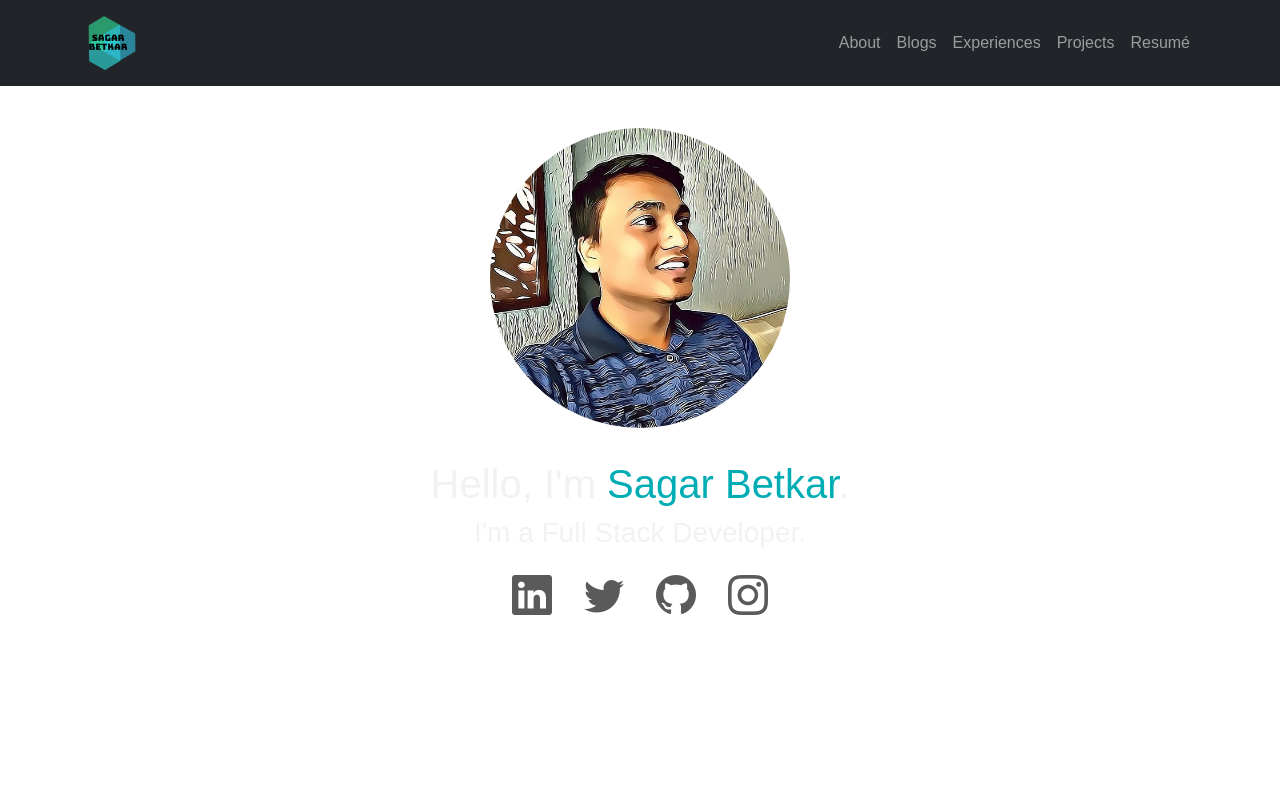
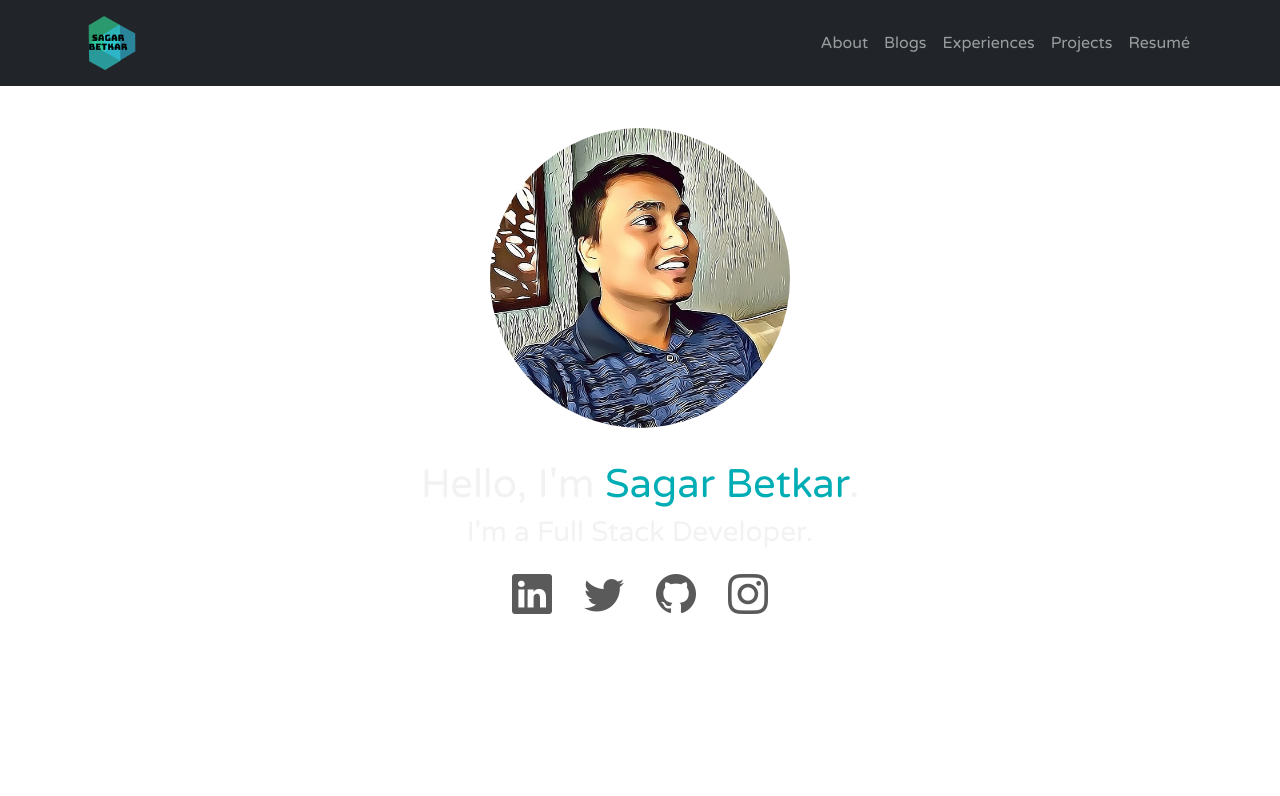
Before and after one commit to sagarbetkar/resume_v2, a Next.js app: page / in a window 1280 px wide. Shown: the top 796 px of the page. Built offline with nearby package versions, Linux system fonts and the light colour scheme; no server answers.

Commit message:
update: add font files

```diff
--- a/styles/globals.css
+++ b/styles/globals.css
@@ -3,7 +3,7 @@
 
 @font-face {
   font-family: "Varela Round";
-  src: url('https://fonts.googleapis.com/css2?family=Varela+Round&display=swap');
+  src: url('/Varela_Round/VarelaRound-Regular.ttf');
 }
 
 html,
```
Also changed, not shown: public/Varela_Round/OFL.txt (added), public/Varela_Round/VarelaRound-Regular.ttf (added).
